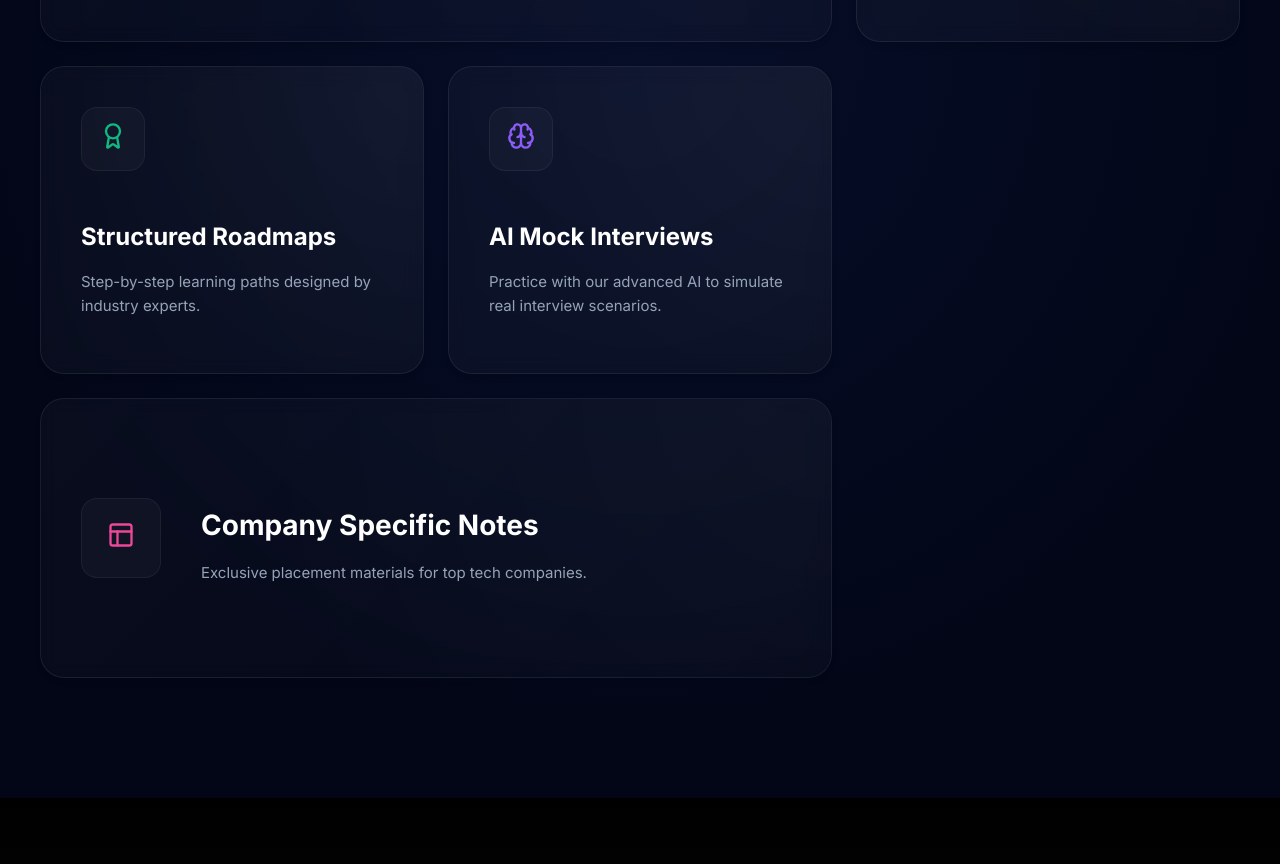
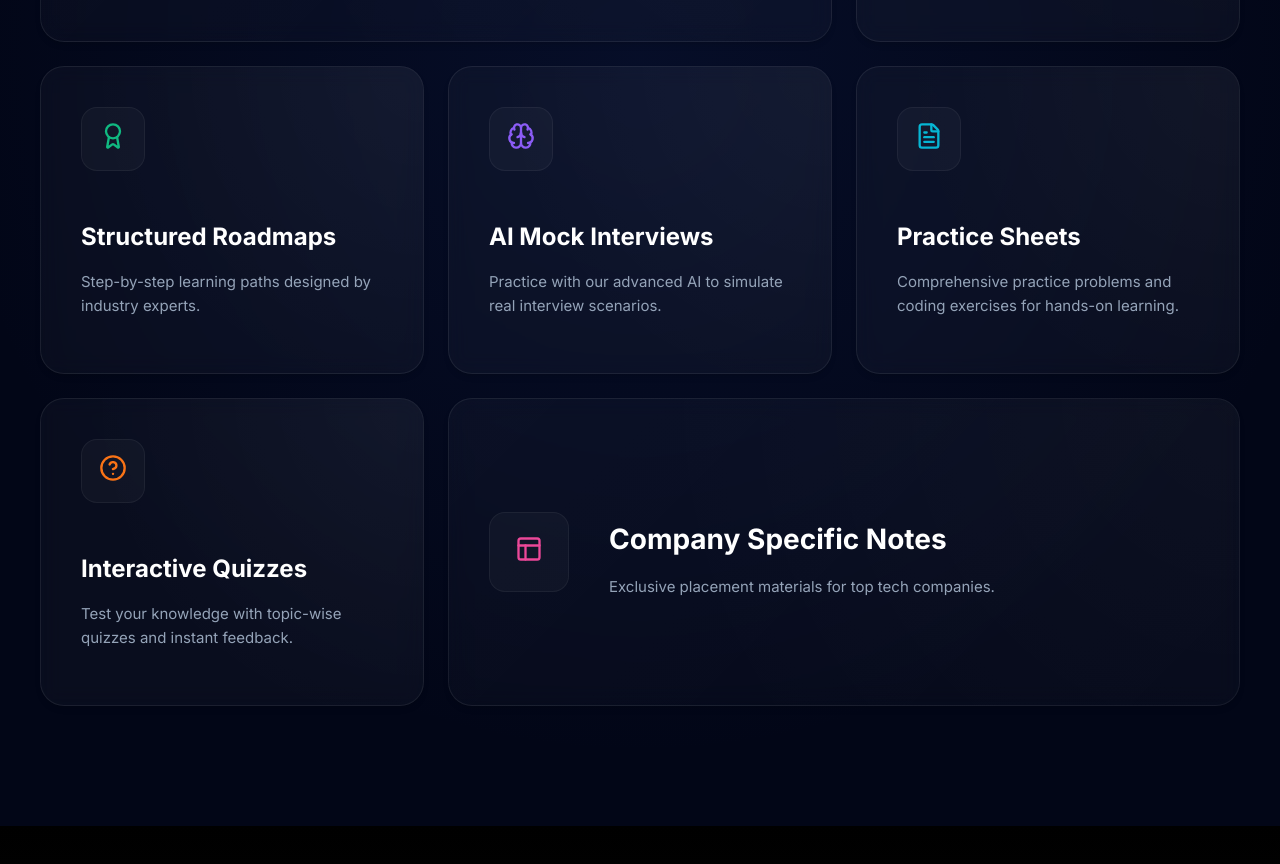
Before and after one commit to RAJEEVRANJAN0001/Preparation-Platform, a React (Vite) app: page / in a window 1280 px wide. Shown: the part 1820-2684 px from the top of the page. Built offline with nearby package versions, Linux system fonts and the light colour scheme; no server answers.

Commit message:
Update Landing.jsx

```diff
--- a/src/pages/Landing.jsx
+++ b/src/pages/Landing.jsx
@@ -1,5 +1,5 @@
 import { Link } from 'react-router-dom'
-import { ArrowRight, Sparkles, Target, Zap, Award, Users, TrendingUp, Code, Database, Globe, Brain, Layout, CheckCircle } from 'lucide-react'
+import { ArrowRight, Sparkles, Target, Zap, Award, Users, TrendingUp, Code, Database, Globe, Brain, Layout, CheckCircle, FileText, HelpCircle } from 'lucide-react'
 import './Landing.css'
 
 function Landing() {
@@ -37,6 +37,20 @@ function Landing() {
             title: 'AI Mock Interviews',
             description: 'Practice with our advanced AI to simulate real interview scenarios.',
             color: '#8b5cf6',
+            size: 'small'
+        },
+        {
+            icon: <FileText size={28} />,
+            title: 'Practice Sheets',
+            description: 'Comprehensive practice problems and coding exercises for hands-on learning.',
+            color: '#06b6d4',
+            size: 'small'
+        },
+        {
+            icon: <HelpCircle size={28} />,
+            title: 'Interactive Quizzes',
+            description: 'Test your knowledge with topic-wise quizzes and instant feedback.',
+            color: '#f97316',
             size: 'small'
         },
         {
```
